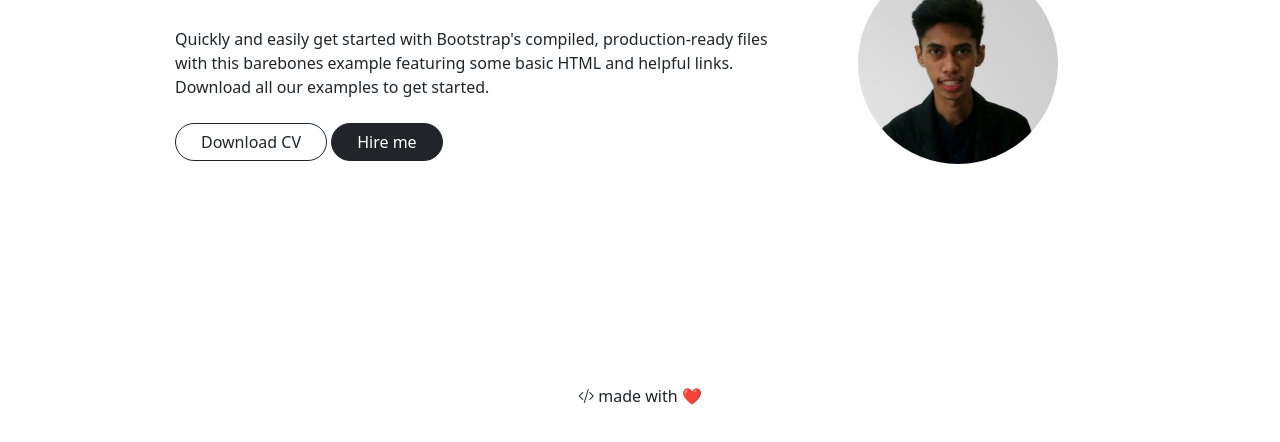
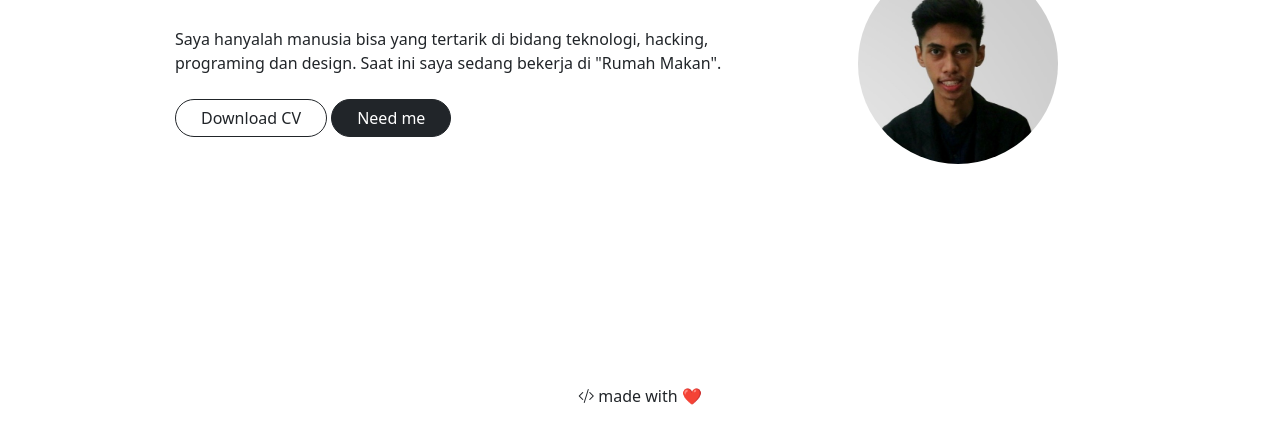
Before and after one commit to abiisaleh/bs5-portofolio, a plain HTML site: page index.html in a window 1280 px wide. Shown: the part 320-762 px from the top of the page. Drawn offline with nearby package versions, Linux system fonts and the light colour scheme; a script that the page names is missing.

Commit message:
update deskripsi

```diff
--- a/index.html
+++ b/index.html
@@ -77,12 +77,11 @@
           <div class="col-md-8 text-center text-md-start">
             <h1>Hallo, saya <span class="text-danger">abiisaleh</span></h1>
             <p class="pt-4 pb-2">
-              Quickly and easily get started with Bootstrap's compiled, production-ready files
-              with this barebones example featuring some basic HTML and helpful links. Download all our examples to get
-              started.
+              Saya hanyalah manusia bisa yang tertarik di bidang teknologi, hacking, programing dan design. Saat ini
+              saya sedang bekerja di "Rumah Makan".
             </p>
-            <button class="btn btn-outline-dark">Download CV</button>
-            <button class="btn btn-dark">Hire me</button>
+            <a class="btn btn-outline-dark">Download CV</a>
+            <a class="btn btn-dark" href="https://wa.me/6282238204776">Need me</a>
           </div>
           <div class="col-md-4 order-first order-md-last py-3">
             <img src="assets/img/Profil.jpg" class="mx-auto d-block img-fluid rounded-circle" width="200" height="200">
```
